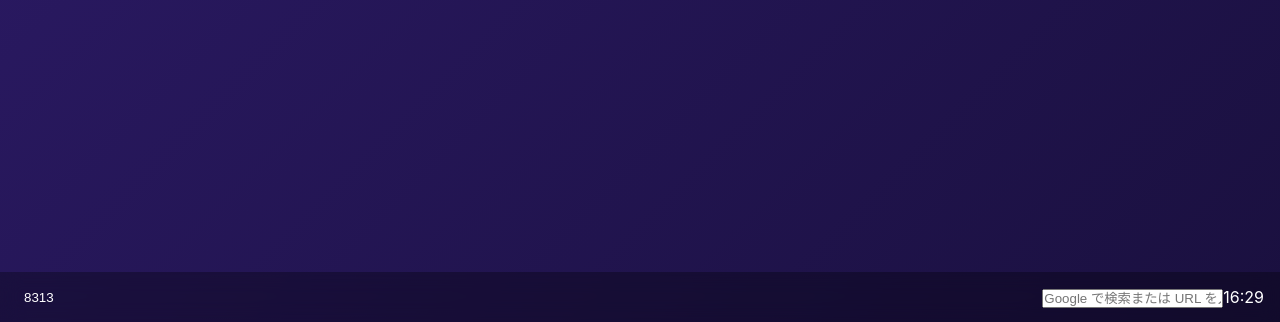
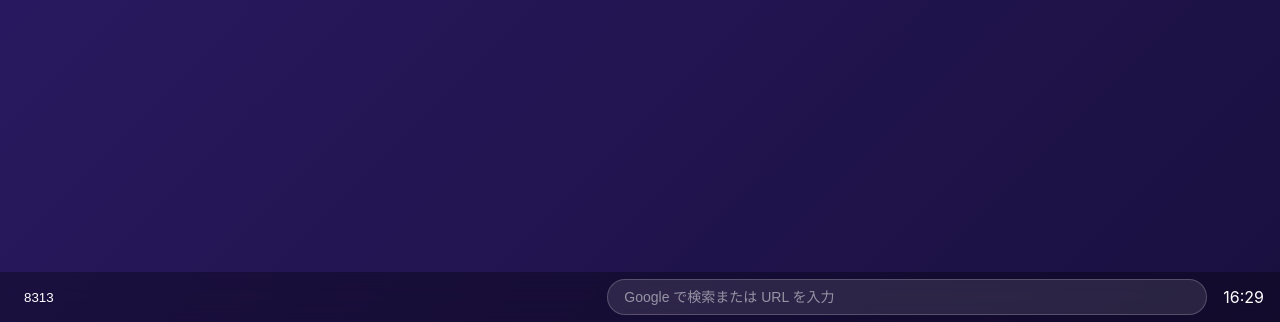
Before and after one commit to yuu8313/8313webos, a plain HTML site: page index.html in a window 1280 px wide. Shown: the part 478-800 px from the top of the page. Drawn offline with Linux system fonts and the light colour scheme.

Commit message:
Add files via upload

```diff
--- a/src/styles/style.css
+++ b/src/styles/style.css
@@ -29,7 +29,7 @@ body {
     position: relative;
     overflow: auto;
     scrollbar-width: none; /* Firefox用 */
-    -ms-overflow-style: none; /* IE/Edge用 */
+    -ms-overflow-style: none;/* IE/Edge用 */
 }
 
 /* Webkit (Chrome, Safari)用のスクロールバー非表示 */
@@ -164,36 +164,35 @@ body {
     flex-grow: 1;
 }
 
-.taskbar-item {
-    padding: 8px 16px;
-    border-radius: 8px;
-    cursor: pointer;
-    transition: background-color 0.2s;
+/* 検索バー */
+#search-container {
     display: flex;
     align-items: center;
-    gap: 8px;
-    position: relative;
+    margin-right: 16px;
+    flex-grow: 1;
+    max-width: 600px;
 }
 
-.taskbar-item .close-button {
-    background: none;
-    border: none;
+#search-bar {
+    width: 100%;
+    height: 36px;
+    background: rgba(255, 255, 255, 0.1);
+    border: 1px solid rgba(255, 255, 255, 0.2);
+    border-radius: 18px;
+    padding: 0 16px;
     color: var(--text-primary);
     font-size: 14px;
-    padding: 2px 6px;
-    border-radius: 4px;
-    cursor: pointer;
-    opacity: 0;
-    transition: opacity 0.2s, background-color 0.2s;
-    margin-left: 4px;
+    transition: all 0.2s;
 }
 
-.taskbar-item:hover .close-button {
-    opacity: 1;
+#search-bar:focus {
+    background: rgba(255, 255, 255, 0.15);
+    border-color: rgba(255, 255, 255, 0.3);
+    outline: none;
 }
 
-.taskbar-item .close-button:hover {
-    background: rgba(255, 255, 255, 0.1);
+#search-bar::placeholder {
+    color: rgba(255, 255, 255, 0.5);
 }
 
 /* スタートメニュー */
```
